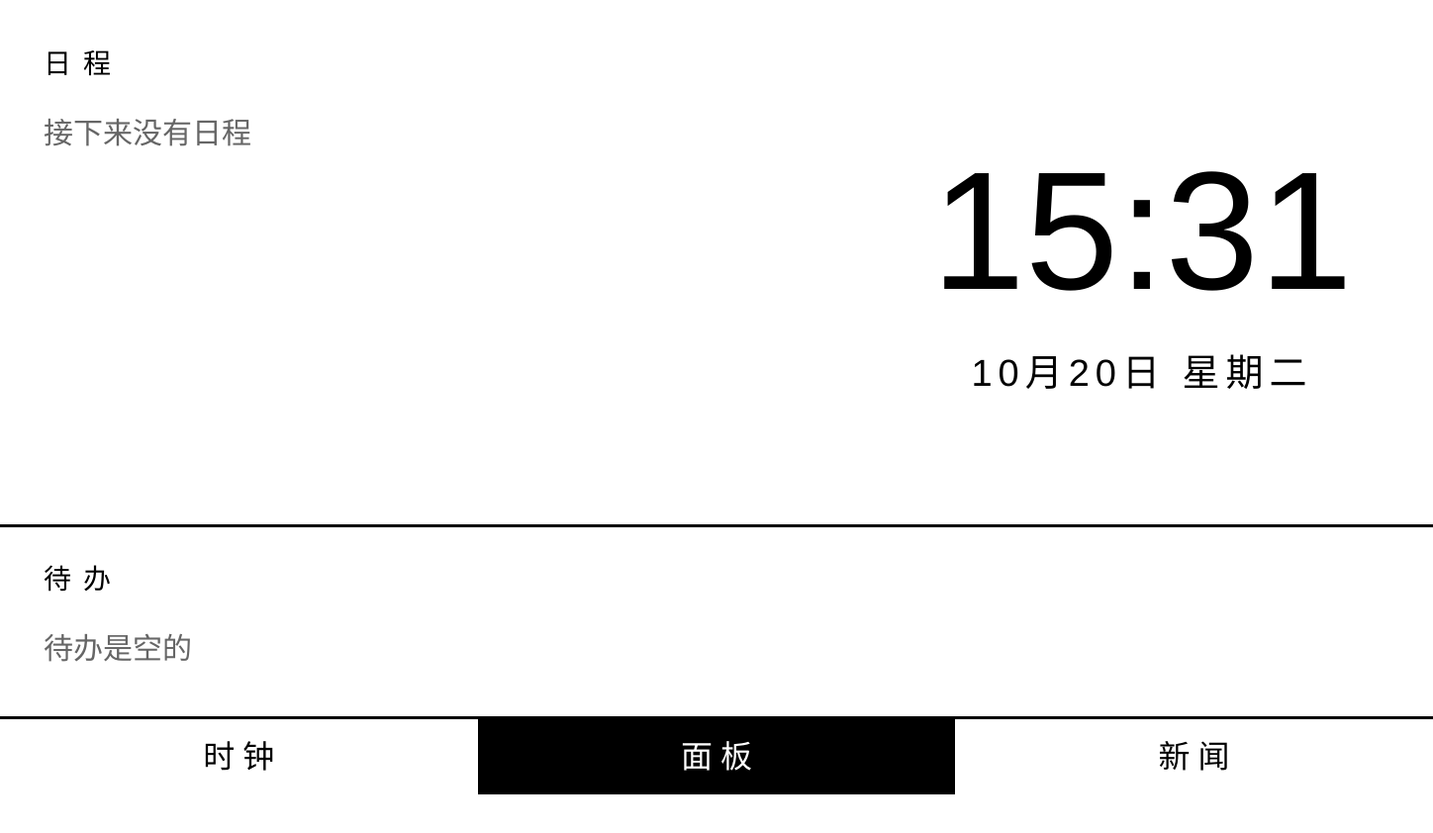
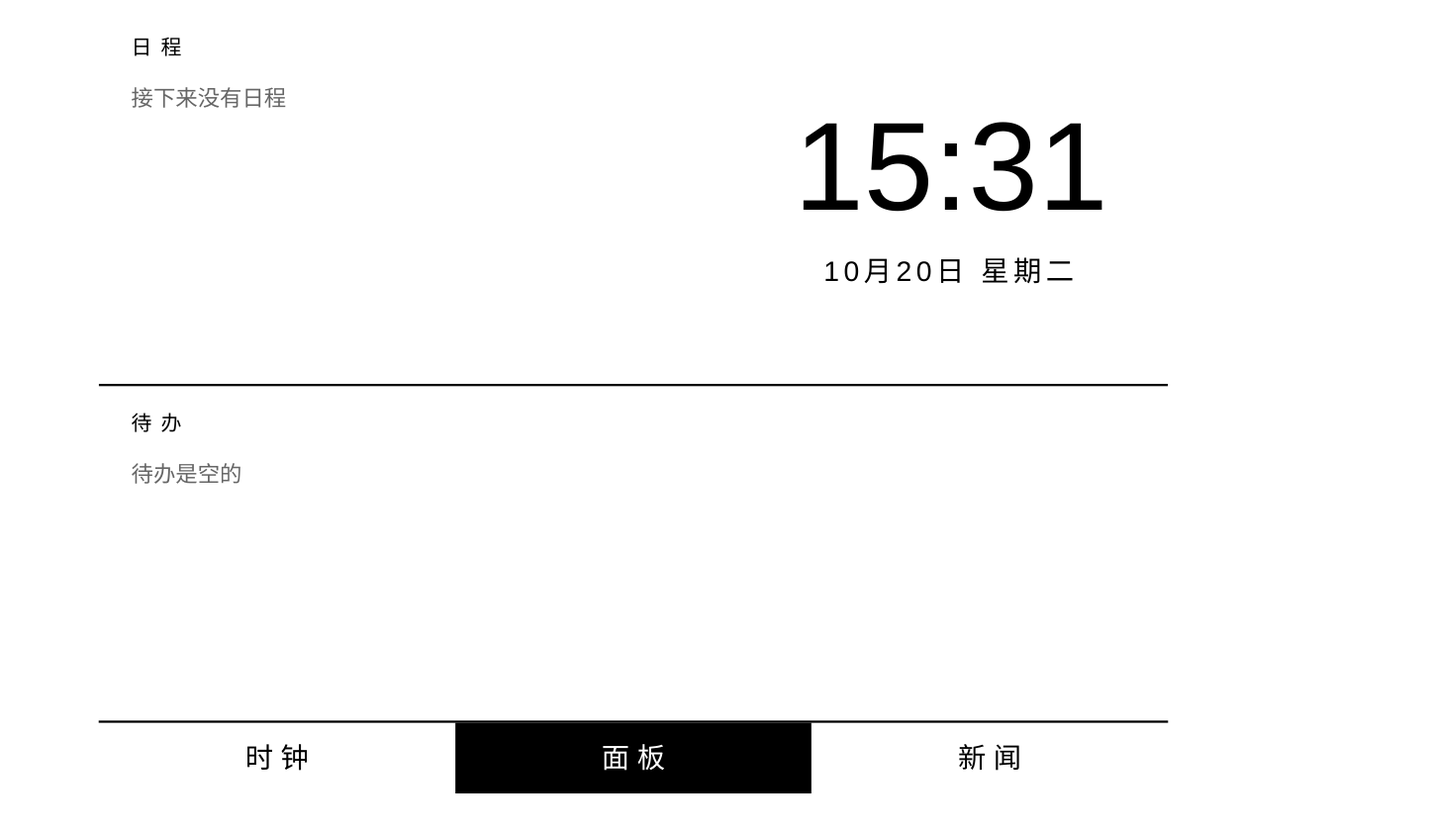
Before and after one commit to ztow/kindle-screen, a plain HTML site: page index.html in a window 1280 px wide. Shown: the whole page at 99% size, 1448 px wide, since content can reach past the window. After the commit the page ends 802 px from the top, so only its background shows below. Drawn offline with Linux system fonts and the light colour scheme.

Commit message:
页面自适应缩放：任意视口完整可见；竖屏 Kindle 视口自动旋转 90 度铺满；底部按钮加大到 96px

```diff
--- a/index.html
+++ b/index.html
@@ -2,15 +2,19 @@
 <html lang="zh-CN">
 <head>
 <meta charset="utf-8">
-<meta name="viewport" content="width=1448,initial-scale=1.0">
+<meta name="viewport" content="width=device-width,initial-scale=1.0">
 <title>信息屏</title>
 <style>
 *{margin:0;padding:0;box-sizing:border-box}
-html,body{width:1448px;height:1072px;background:#ffffff;color:#000000;overflow:hidden;
+html,body{width:100%;height:100%;overflow:hidden;background:#ffffff;color:#000000;
 font-family:"Helvetica Neue",Helvetica,Arial,"Heiti SC","STHeiti","Microsoft YaHei",sans-serif;
 -webkit-tap-highlight-color:rgba(0,0,0,0);-webkit-user-select:none;user-select:none}
 
-.screen{width:1448px;height:996px;display:none;position:relative}
+/* 版面按 Kindle Voyage 横屏 1448x1072 设计，由 JS 自适应缩放到任意视口 */
+#page{position:absolute;top:0;left:0;width:1448px;height:1072px;
+transform-origin:0 0;-webkit-transform-origin:0 0}
+
+.screen{width:1448px;height:976px;display:none;position:relative}
 .screen.on{display:block}
 #scr-panel,#scr-news{overflow-y:auto}
 
@@ -21,18 +25,18 @@ font-family:"Helvetica Neue",Helvetica,Arial,"Heiti SC","STHeiti","Microsoft YaH
 .date-big{position:absolute;top:790px;left:0;width:1448px;text-align:center;font-size:46px;letter-spacing:10px}
 
 /* ---------- 屏幕2：面板 ---------- */
-.panel-top{height:530px}
-.cal{float:left;width:860px;height:530px;padding:42px 44px}
-.clock-mid{float:right;width:588px;height:530px;text-align:center}
-.clock-mid .cm{font-size:170px;line-height:1;margin-top:148px}
-.clock-mid .dm{font-size:38px;letter-spacing:6px;margin-top:28px}
-.todo{clear:both;height:466px;border-top:3px solid #000000;padding:30px 44px}
-.box-title{font-size:28px;letter-spacing:12px;margin-bottom:26px}
+.panel-top{height:520px}
+.cal{float:left;width:860px;height:520px;padding:42px 44px}
+.clock-mid{float:right;width:588px;height:520px;text-align:center}
+.clock-mid .cm{font-size:170px;line-height:1;margin-top:140px}
+.clock-mid .dm{font-size:38px;letter-spacing:6px;margin-top:26px}
+.todo{clear:both;height:456px;border-top:3px solid #000000;padding:28px 44px}
+.box-title{font-size:28px;letter-spacing:12px;margin-bottom:24px}
 .cal-item{font-size:32px;line-height:1.8}
 .cal-item .t{display:inline-block;width:270px}
 .todo-item{font-size:32px;line-height:1.85}
 .todo-item .box{font-weight:bold;padding-right:10px}
-.todo-item .due{color:#555;font-size:28px}
+.todo-item .due{color:#555555;font-size:28px}
 .t-empty{font-size:30px;color:#666666;line-height:1.8}
 
 /* ---------- 屏幕3：新闻 ---------- */
@@ -44,12 +48,14 @@ font-family:"Helvetica Neue",Helvetica,Arial,"Heiti SC","STHeiti","Microsoft YaH
 .ni-sum{font-size:26px;line-height:1.65;color:#111111;margin-top:10px}
 
 /* ---------- 底部切换 ---------- */
-#tabbar{position:fixed;left:0;bottom:0;width:1448px;height:76px;border-top:3px solid #000000;background:#ffffff}
-.tab{float:left;width:33.33%;height:76px;line-height:76px;text-align:center;font-size:32px;letter-spacing:8px;text-indent:8px}
+#tabbar{position:absolute;left:0;bottom:0;width:1448px;height:96px;border-top:3px solid #000000;background:#ffffff}
+.tab{float:left;width:33.33%;height:96px;line-height:96px;text-align:center;font-size:38px;letter-spacing:10px;text-indent:10px}
 .tab.on{background:#000000;color:#ffffff}
 </style>
 </head>
 <body>
+
+<div id="page">
 
 <div id="scr-clock" class="screen">
   <div class="wx" id="wx"></div>
@@ -83,6 +89,8 @@ font-family:"Helvetica Neue",Helvetica,Arial,"Heiti SC","STHeiti","Microsoft YaH
   <div class="tab" id="tab-clock">时钟</div>
   <div class="tab on" id="tab-panel">面板</div>
   <div class="tab" id="tab-news">新闻</div>
+</div>
+
 </div>
 
 <script>
@@ -192,6 +200,36 @@ function renderLocal(d){
 
 load('data/live.json',function(txt){renderLive(parse(txt));});
 load('data/local.json',function(txt){renderLocal(parse(txt));});
+
+/* ---------- 自适应缩放 ----------
+   版面固定 1448x1072（Voyage 横屏），按视口整体缩放居中，保证任何视口下
+   都完整可见、按钮尽量大；竖屏视口且宽度落在 Kindle 区间（950~1150）时，
+   整体旋转 90 度铺满——覆盖「浏览器不随设备旋转」的情况：
+   设备横着拿，内容依然正向满屏，底部按钮永远在视觉上的底边。 */
+var PW=1448,PH=1072;
+function fit(){
+  var w=window.innerWidth||document.documentElement.clientWidth||0;
+  var h=window.innerHeight||document.documentElement.clientHeight||0;
+  if(!w||!h){return;}
+  var p=document.getElementById('page');
+  var s,x,y,t;
+  if(h>w&&w>=950&&w<=1150){
+    s=Math.min(w/PH,h/PW);
+    x=(w-PH*s)/2;y=(h-PW*s)/2;
+    t='translate('+x+'px,'+y+'px) rotate(90deg) scale('+s+')';
+  }else{
+    s=Math.min(w/PW,h/PH);
+    x=(w-PW*s)/2;y=(h-PH*s)/2;
+    t='translate('+x+'px,'+y+'px) scale('+s+')';
+  }
+  p.style.webkitTransform=t;
+  p.style.transform=t;
+}
+fit();
+setTimeout(fit,300);
+setTimeout(fit,1000);
+window.onresize=fit;
+if('onorientationchange' in window){window.onorientationchange=fit;}
 })();
 </script>
 </body>
```
